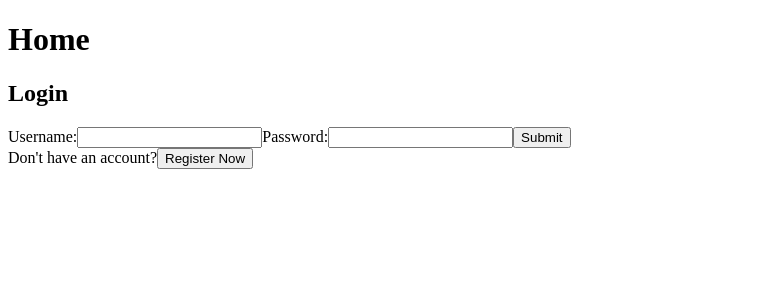
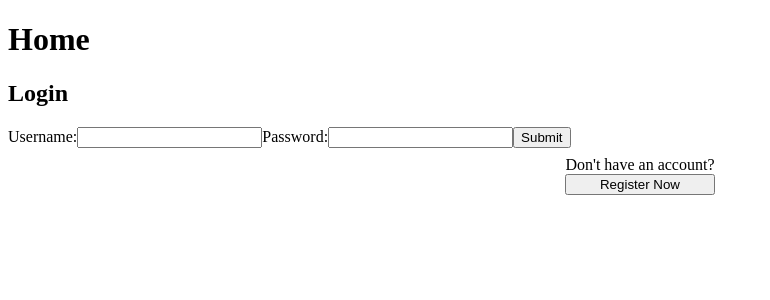
Before and after one commit to AndrewJDGalga/todothing, a Vue app in the folder todoFrontend/: page / in a window 1280 px wide. Shown: the top 300 px of the page, without its empty margins (0-770 px from the left). Built offline with nearby package versions, Linux system fonts and the light colour scheme.

Commit message:
init style register.

```diff
--- a/todoFrontend/src/components/RegisterNow.vue
+++ b/todoFrontend/src/components/RegisterNow.vue
@@ -1,4 +1,15 @@
 <template>
-    <label for="register">Don't have an account?</label>
-    <input id="register" type="button" value="Register Now"></input>
+    <div>
+        <label for="register">Don't have an account?</label>
+        <input id="register" type="button" value="Register Now"></input>
+    </div>
 </template>
+
+<style scoped>
+    div {
+        width: fit-content;
+        margin: 8px auto;
+        display: flex;
+        flex-direction: column;
+    }
+</style>
```
